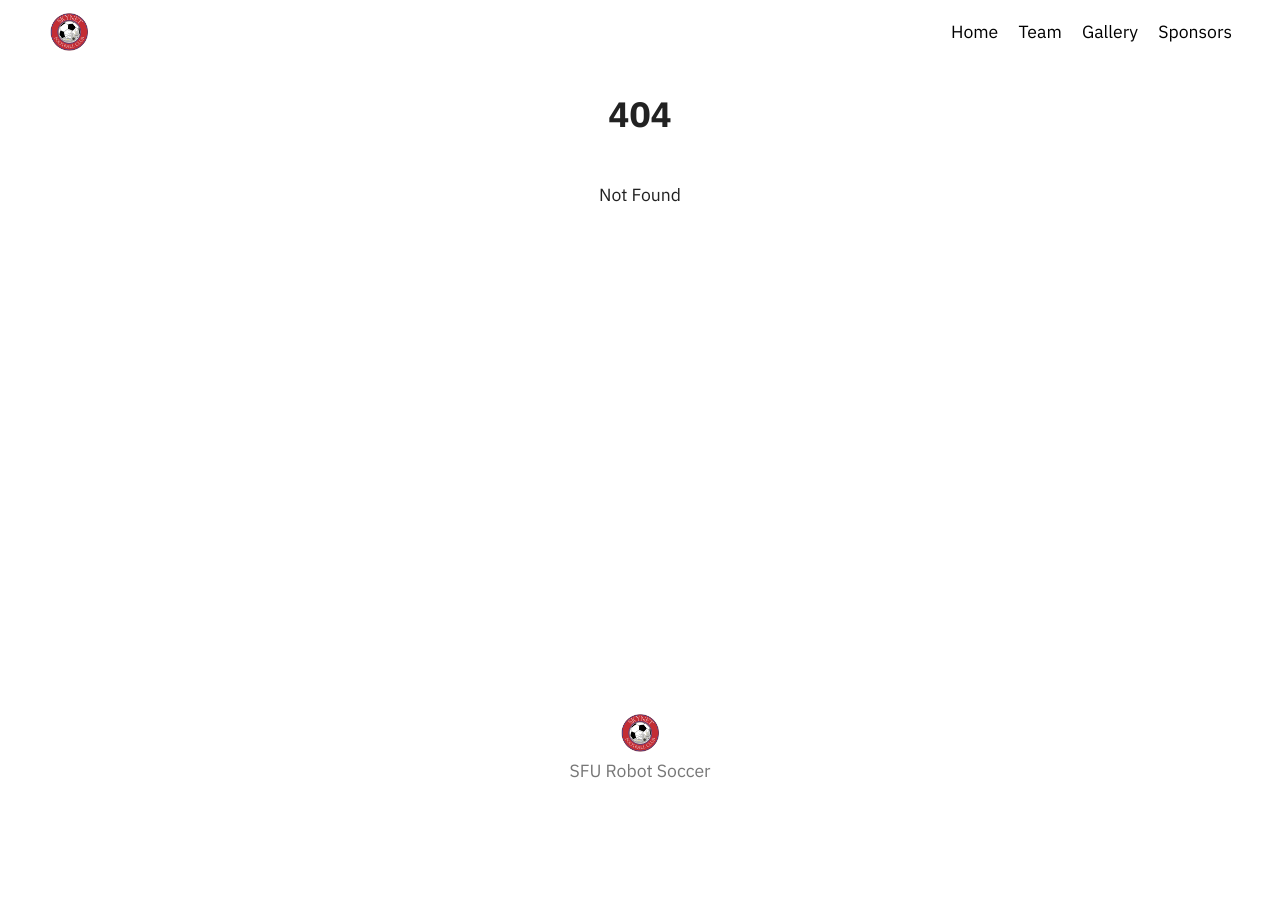
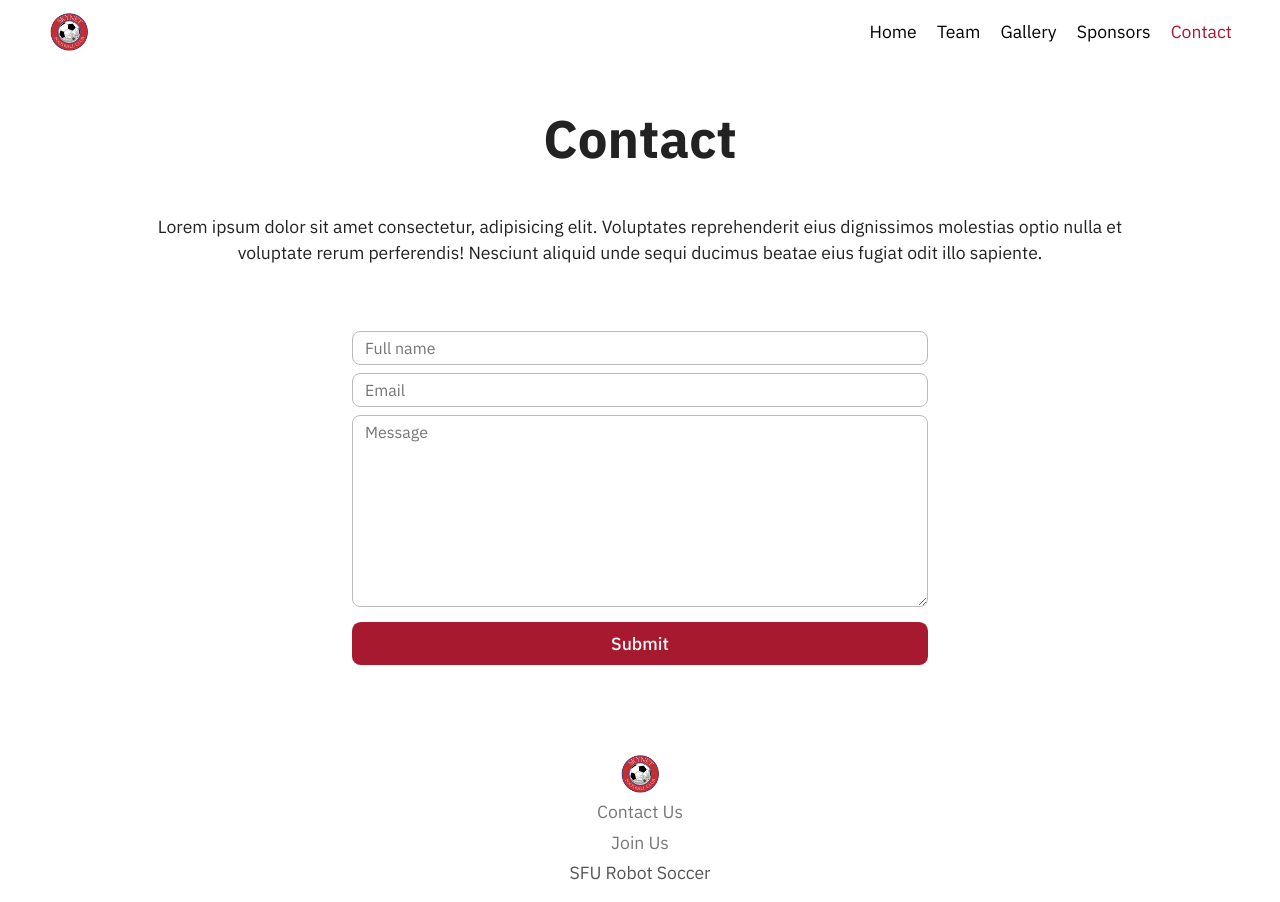
Before and after one commit to tonyma99/sfuskynet.ca, a SvelteKit app: page /contact in a window 1280 px wide. Before the commit this address had no page. Before the commit the page ends 800 px from the top, so only its background shows below. Built offline with nearby package versions, Linux system fonts and the light colour scheme.

Commit message:
Add contact form and page (#3)
* Add contact page and email API

* Fix SendGrid import bug

* Add await/async to fetch() call

* Add failure message

* Fix await bug

* Modify message display behaviour

* Add contact link in footer

```diff
--- a/package.json
+++ b/package.json
@@ -13,5 +13,8 @@
 		"svelte": "^3.55.0",
 		"vite": "^4.0.4"
 	},
-	"type": "module"
+	"type": "module",
+	"dependencies": {
+		"@sendgrid/mail": "^7.7.0"
+	}
 }
--- a/src/app.css
+++ b/src/app.css
@@ -1,4 +1,8 @@
 @import url('https://fonts.googleapis.com/css2?family=IBM+Plex+Sans:wght@400;500;600;700&display=swap');
+
+* {
+    box-sizing: border-box;
+}
 
 body {
     font-family: 'IBM Plex Sans', sans-serif;
--- a/src/routes/+layout.svelte
+++ b/src/routes/+layout.svelte
@@ -1,6 +1,7 @@
 <script>
     import "../app.css";
     import Header from './Header.svelte';
+	import Footer from "./Footer.svelte";
 </script>
 
 <div class="app">
@@ -10,10 +11,7 @@
         <slot />
     </main>
 
-    <footer>
-		<img src="/logo.png" alt="SFU Robot Socccer Club team logo" width=42>
-        <p>SFU Robot Soccer</p>
-    </footer>
+    <Footer />
 </div>
 
 <style>
@@ -33,18 +31,4 @@
         text-align: center;
 		margin-bottom: 4rem;
 	}
-
-	footer {
-		display: flex;
-		flex-direction: column;
-		justify-content: center;
-		align-items: center;
-		padding: 1rem 0;
-	}
-
-	footer p {
-		margin: 0;
-		margin-top: 4px;
-		color: #777;
-	}
 </style>
--- /dev/null
+++ b/src/routes/Footer.svelte
@@ -0,0 +1,29 @@
+<footer>
+    <img src="/logo.png" alt="SFU Robot Socccer Club team logo" width=42>
+    <a href="contact">Contact Us</a>
+    <a href="https://go.sfss.ca/clubs/721/info">Join Us</a>
+    <p>SFU Robot Soccer</p>
+</footer>
+
+<style>
+    footer {
+		display: flex;
+		flex-direction: column;
+		justify-content: center;
+		align-items: center;
+		padding: 1rem 0;
+	}
+
+	footer p, footer a {
+		margin: 0;
+		margin-top: 4px;
+	}
+
+    footer a {
+        color: #777;
+    }
+
+    footer p {
+        color: #555;
+    }
+</style>
--- a/src/routes/Header.svelte
+++ b/src/routes/Header.svelte
@@ -29,6 +29,7 @@
             <li><a href="team" aria-current="{$page.url.pathname.includes("team")}">Team</a></li>
             <li><a href="gallery" aria-current="{$page.url.pathname.includes("gallery")}">Gallery</a></li>
             <li><a href="sponsors" aria-current="{$page.url.pathname.includes("sponsors")}">Sponsors</a></li>
+            <li><a href="contact" aria-current="{$page.url.pathname.includes("contact")}">Contact</a></li>
         </ul>
     </div>
     {:else}
@@ -43,6 +44,7 @@
             <li on:click={toggle} class="mobile--menu_item"><a href="team" aria-current="{$page.url.pathname.includes("team")}">Team</a></li>
             <li on:click={toggle} class="mobile--menu_item"><a href="gallery" aria-current="{$page.url.pathname.includes("gallery")}">Gallery</a></li>
             <li on:click={toggle} class="mobile--menu_item"><a href="sponsors" aria-current="{$page.url.pathname.includes("sponsors")}">Sponsors</a></li>
+            <li on:click={toggle} class="mobile--menu_item"><a href="contact" aria-current="{$page.url.pathname.includes("contact")}">Contact</a></li>
         </ul>
     </div>
     {/if}
--- /dev/null
+++ b/src/routes/api/message/+server.js
@@ -0,0 +1,24 @@
+import { SENDGRID_API_KEY } from '$env/static/private'
+import sgMail from '@sendgrid/mail'
+
+sgMail.setApiKey(SENDGRID_API_KEY)
+
+export async function POST({ request }) {
+    const body = await request.json()
+    const text = `${body.name} (${body.email})\n---\n\n${body.message}`
+
+    try {
+        const msg = {
+            to: 'matonym@sfu.ca',
+            from: 'matonym@sfu.ca',
+            subject: 'SFU Robot Soccer Club Website Message',
+            text: text,
+        }
+        await sgMail.send(msg)
+    } catch (e) {
+        console.error(e)
+        return new Response({ status: 500 })
+    }
+
+    return new Response({ status: 200 })
+}
--- /dev/null
+++ b/src/routes/contact/+page.js
@@ -0,0 +1 @@
+export const prerender = true;
--- /dev/null
+++ b/src/routes/contact/+page.svelte
@@ -0,0 +1,113 @@
+<script>
+	let success = -1
+
+	async function handleSubmit(e) {
+        const formData = new FormData(e.target)
+
+        console.log(Object.fromEntries(formData))
+
+        const result = await fetch("/api/message", {
+            method: 'POST',
+            body: JSON.stringify(Object.fromEntries(formData)),
+            headers: {
+                'content-type': 'application/json'
+            },
+        })
+
+        if (result.status === 200) {
+            success = 1
+        } else {
+            success = 0
+        }
+
+        e.target.reset()
+	}
+</script>
+
+<svelte:head>
+    <title>SFU Robot Soccer - Contact</title>
+</svelte:head>
+
+<div class="main--content">
+    <div class="section--intro">
+        <h1>Contact</h1>
+        <p>Lorem ipsum dolor sit amet consectetur, adipisicing elit. Voluptates reprehenderit eius dignissimos molestias optio nulla et voluptate rerum perferendis! Nesciunt aliquid unde sequi ducimus beatae eius fugiat odit illo sapiente.</p>
+    </div>
+
+    <div class="section--main">
+        {#if success === 1}
+            <p class="alert-success">Message successfully sent.</p>
+        {/if}
+        {#if !success === 0}
+            <p class="alert-failure">Message failed to send.</p>
+        {/if}
+        <form id="contact-form" on:submit|preventDefault={handleSubmit}>
+            <input name="name" type="text" class="form-input" placeholder="Full name" required>
+            <input name="email" type="email" class="form-input" placeholder="Email" required>
+            <textarea name="message" type="text" class="form-input" placeholder="Message" required />
+            <button class="form-input">Submit</button>
+        </form>
+    </div>
+</div>
+
+<style>
+    .main--content {
+        max-width: 64rem;
+        margin-left: auto;
+        margin-right: auto;
+        padding: 0 1rem;
+    }
+
+    h1 {
+        font-size: 3em;
+    }
+
+    .section--main {
+        margin-top: 4rem;
+    }
+
+    textarea {
+        resize: vertical;
+    }
+
+    #contact-form {
+        max-width: 576px;
+        margin: auto;
+    }
+
+    #contact-form > * {
+        width: 100%;
+        padding: 6px 12px;
+        margin-bottom: 8px;
+        border-radius: 0.5em;
+        border: 1px solid #bbb;
+        font-family: 'IBM Plex Sans', sans-serif;
+        font-size: 1rem;
+    }
+
+    #contact-form textarea {
+        height: 192px;
+    }
+
+    #contact-form button {
+        background-color: #a6192e;
+        border: none;
+        color: #f8f8f8;
+        display: block;
+        font-size: 1.1rem;
+        font-weight: 500;
+        padding: 10px;
+    }
+
+    #contact-form button:hover {
+        background-color: #cc0633;
+    }
+
+    .alert-success {
+        color: #376e37;
+    }
+
+    .alert-failure {
+        color: #a6192e;
+    }
+</style>
```
Also changed, not shown: src/routes/+page.svelte (+0 -10 lines), 1 other file (tests, documents, lock files or other folders).
